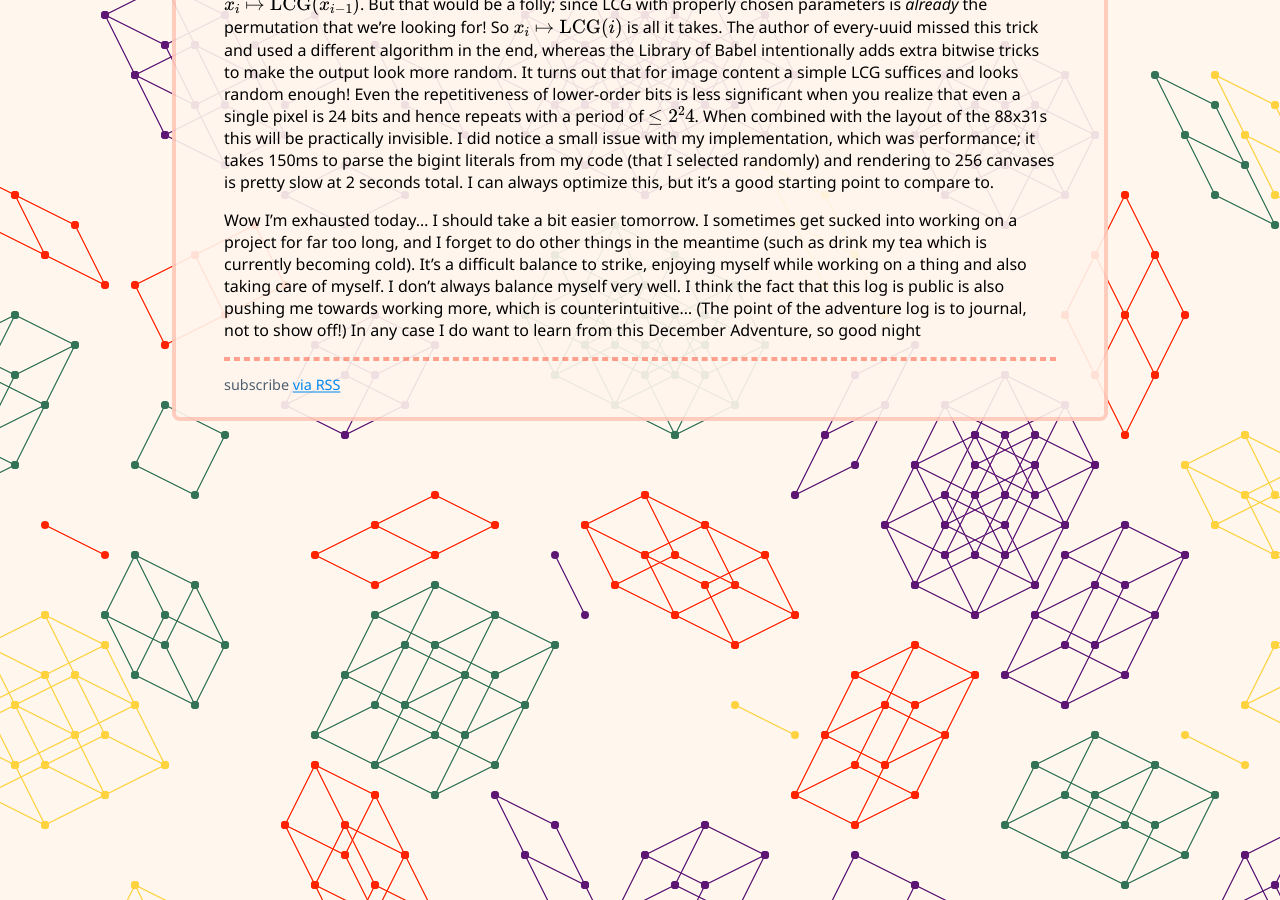
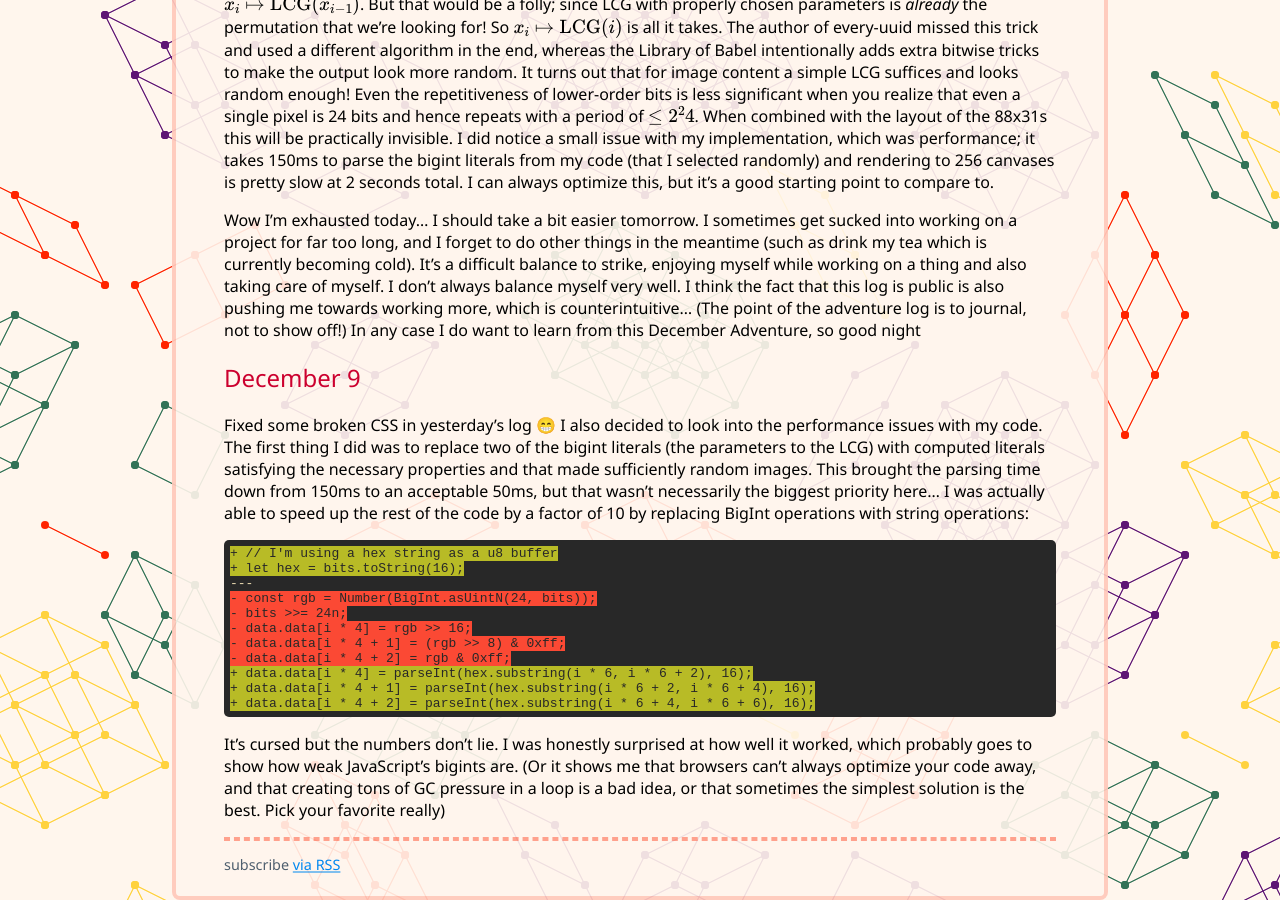
Before and after one commit to RocketRace/rocketrace.github.io, a Jekyll site: the page built from decadv-2024.md, in a window 1280 px wide and 900 px high, scrolled down 3418 px. Built offline with Jekyll 4.4.1, drawn with Linux system fonts in a browser that asks for light colours; formulas are drawn with MathJax 3.

Commit message:
December 9

````diff
--- a/decadv-2024.md
+++ b/decadv-2024.md
@@ -210,6 +210,33 @@ fact that this log is public is also pushing me towards working more, which is
 counterintuitive... (The point of the adventure log is to journal, not to show
 off!) In any case I do want to learn from this December Adventure, so good night
 
+## December 9
+Fixed some broken CSS in yesterday's log 😁 I also decided to look into the
+performance issues with my code. The first thing I did was to replace two of
+the bigint literals (the parameters to the LCG) with computed literals
+satisfying the necessary properties and that made sufficiently random images.
+This brought the parsing time down from 150ms to an acceptable 50ms, but that
+wasn't necessarily the biggest priority here... I was actually able to speed
+up the rest of the code by a factor of 10 by replacing BigInt operations with
+string operations:
+```diff
++ // I'm using a hex string as a u8 buffer
++ let hex = bits.toString(16);
+---
+- const rgb = Number(BigInt.asUintN(24, bits));
+- bits >>= 24n;
+- data.data[i * 4] = rgb >> 16;
+- data.data[i * 4 + 1] = (rgb >> 8) & 0xff;
+- data.data[i * 4 + 2] = rgb & 0xff;
++ data.data[i * 4] = parseInt(hex.substring(i * 6, i * 6 + 2), 16);
++ data.data[i * 4 + 1] = parseInt(hex.substring(i * 6 + 2, i * 6 + 4), 16);
++ data.data[i * 4 + 2] = parseInt(hex.substring(i * 6 + 4, i * 6 + 6), 16);
+```
+It's cursed but the numbers don't lie. I was honestly surprised at how well it
+worked, which probably goes to show how weak JavaScript's bigints are. (Or it
+shows me that browsers can't always optimize your code away, and that creating
+tons of GC pressure in a loop is a bad idea, or that sometimes the simplest
+solution is the best. Pick your favorite really)
 
 [decadv]: https://eli.li/december-adventure
 [aoc]: https://adventofcode.com/
````
